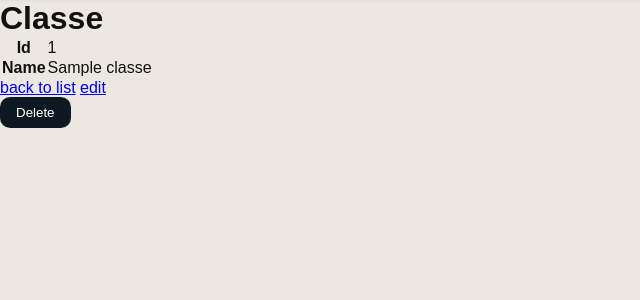
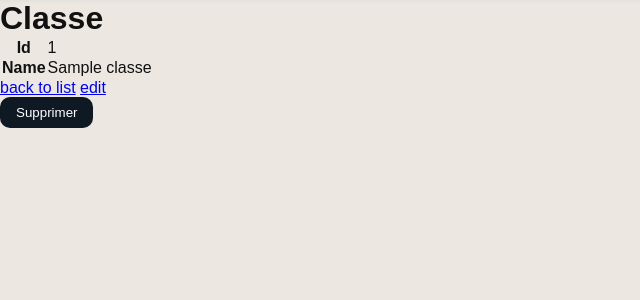
Before and after one commit to Eloicau/Valonote, a Symfony app: template templates/classe/show.html.twig in a window 1280 px wide. Shown: the part 60-360 px from the top of the page, without its empty margins (0-640 px from the left). Run offline with Twig, Linux system fonts and the light colour scheme; the template is opened without the code that fills it: most values are stand-ins (such as "Sample title", 1, 10 or a date in 2020); some libraries are stand-ins or nearby versions.

Commit message:
replace name

```diff
--- a/templates/classe/_delete_form.html.twig
+++ b/templates/classe/_delete_form.html.twig
@@ -1,4 +1,4 @@
 <form method="post" action="{{ path('app_classe_delete', {'id': classe.id}) }}" onsubmit="return confirm('Are you sure you want to delete this item?');">
     <input type="hidden" name="_token" value="{{ csrf_token('delete' ~ classe.id) }}">
-    <button class="btn">Delete</button>
+    <button class="btn">Supprimer</button>
 </form>
```
